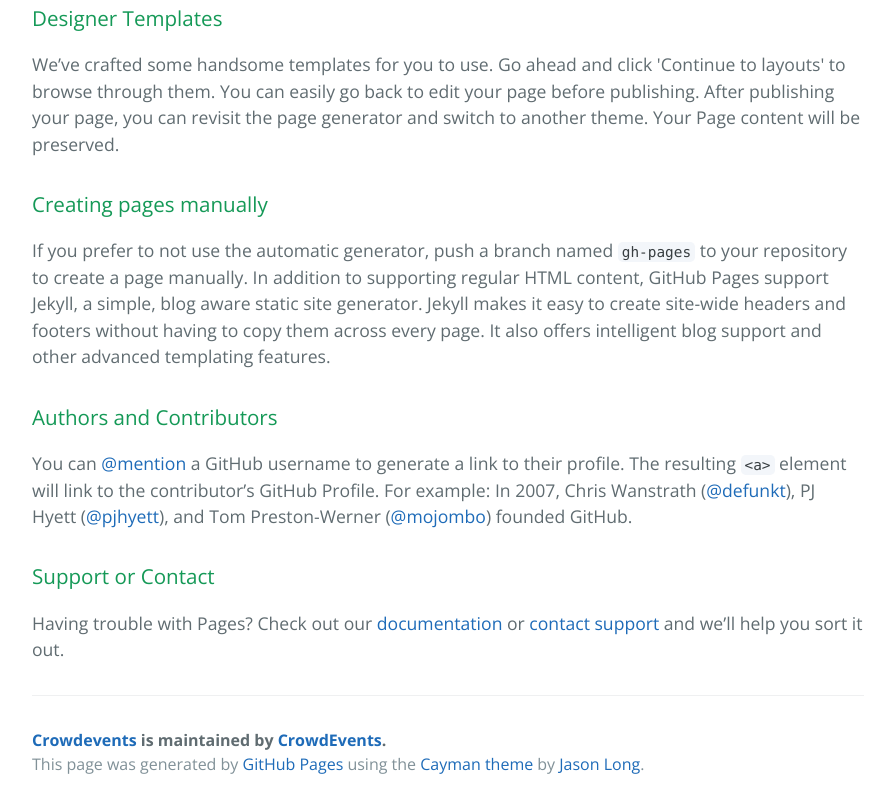
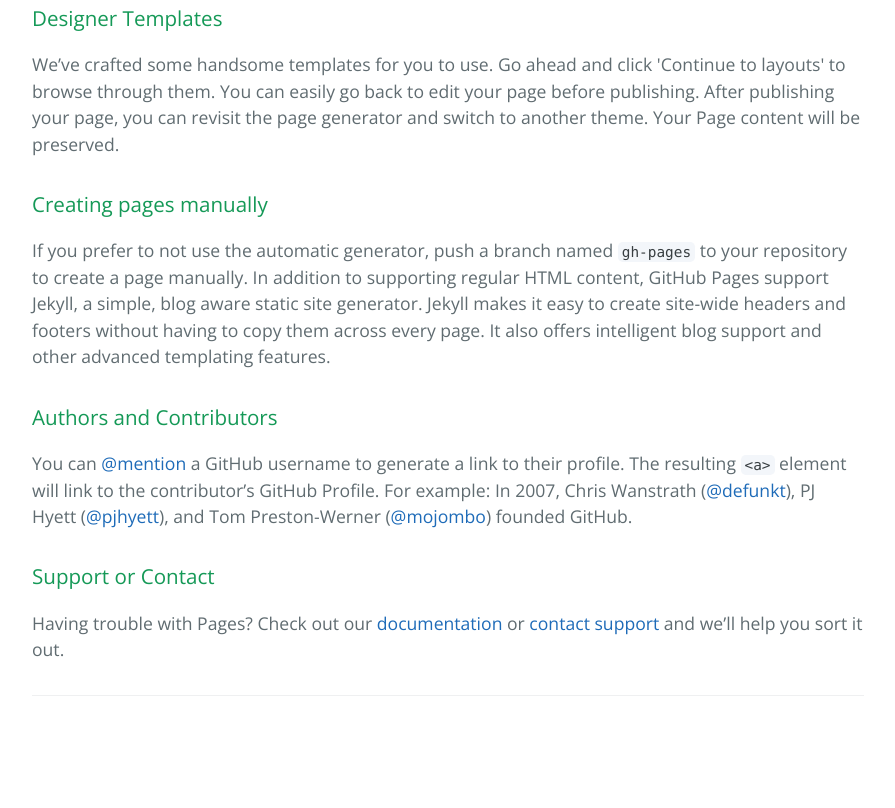
Before and after one commit to CrowdEvents/CrowdEvents, a plain HTML site: page index.html in a window 1280 px wide. Shown: the part 598-1406 px from the top of the page, without its empty margins (192-1087 px from the left). After the commit the page ends 1358 px from the top, so only its background shows below. Drawn offline with nearby package versions, Linux system fonts and the light colour scheme.

Commit message:
Update index.html

```diff
--- a/index.html
+++ b/index.html
@@ -45,9 +45,6 @@
 <p>Having trouble with Pages? Check out our <a href="https://help.github.com/pages">documentation</a> or <a href="https://github.com/contact">contact support</a> and we’ll help you sort it out.</p>
 
       <footer class="site-footer">
-        <span class="site-footer-owner"><a href="https://github.com/CrowdEvents/CrowdEvents">Crowdevents</a> is maintained by <a href="https://github.com/CrowdEvents">CrowdEvents</a>.</span>
-
-        <span class="site-footer-credits">This page was generated by <a href="https://pages.github.com">GitHub Pages</a> using the <a href="https://github.com/jasonlong/cayman-theme">Cayman theme</a> by <a href="https://twitter.com/jasonlong">Jason Long</a>.</span>
       </footer>
 
     </section>
```
